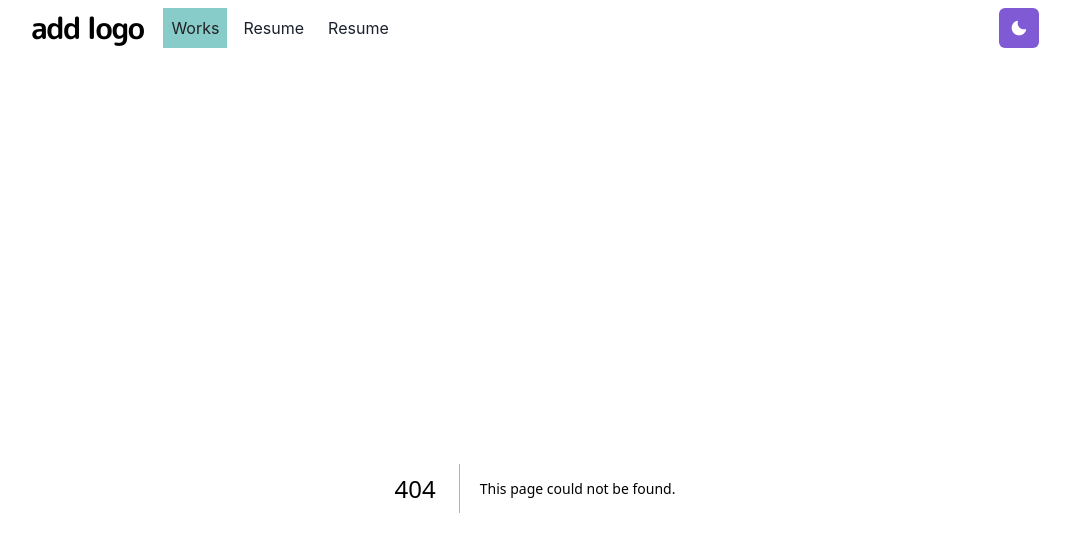
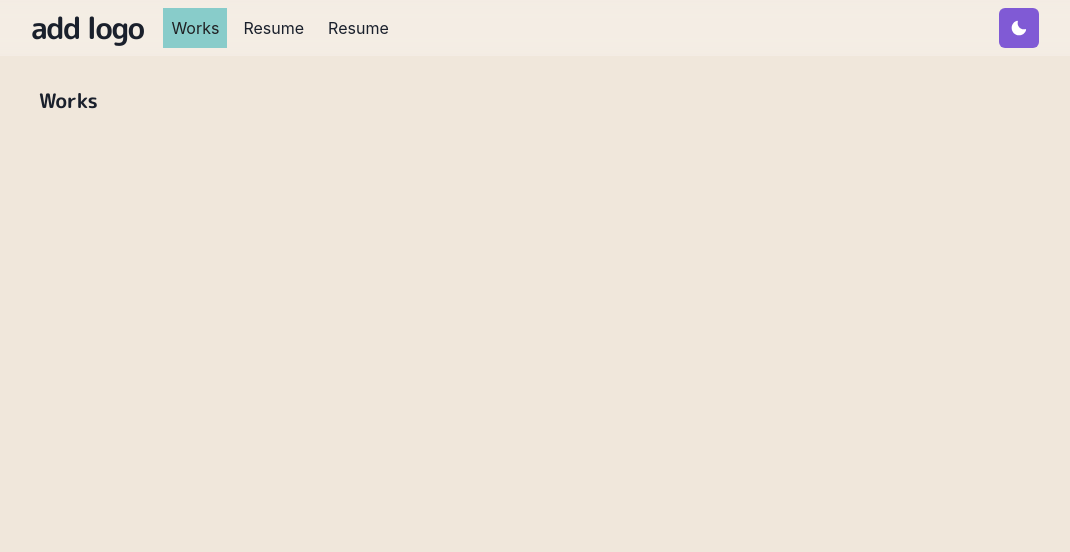
Before and after one commit to AlexanderChao14/AlexanderChao, a Next.js app: page /works in a window 1280 px wide. Before the commit this address had no page. Shown: the top 552 px of the page, without its empty margins (105-1175 px from the left). Built offline with nearby package versions, Linux system fonts and the light colour scheme.

Commit message:
Updated themes for container components and added works page

```diff
--- a/components/navbar.js
+++ b/components/navbar.js
@@ -22,7 +22,7 @@ const LinkItem = ({href, path, childern}) =>{
     const inactiveColor = useColorModeValue('gray.800', 'whiteAlpha.900')
     return(
 
-            <Link p={2} bg={active ? 'grassTeal': undefined} color={active? "#202023" : inactiveColor} >
+            <Link href={href} p={2} bg={active ? 'grassTeal': undefined} color={active? "#202023" : inactiveColor} >
                 {childern}
             </Link>
 
@@ -38,12 +38,11 @@ const Navbar = props => {
             position="fixed"
             as="nav"
             w="100%"
-            // maxW="40%"
             bg={useColorModeValue('#ffffff40', '#20202380')}
             css={{ backdropFilter: 'blur(10px)' }}
             zIndex={2}
             {...props}>
-            <Container display="flex" p={2} maxW="container.lg" wrap="wrap" align="center" justify="space-between">
+            <Container display="flex" p={2} wrap="wrap" align="center" justify="space-between">
                 <Flex align="center" mr={5}>
                     <Heading as="h1" size="lg" letterSpacing={'tighter'}>
                         add logo
--- /dev/null
+++ b/pages/works.js
@@ -0,0 +1,14 @@
+import { Container, Heading , Box, SimpleGrid, Divider } from "@chakra-ui/react";
+import { Section } from '../components/section'
+
+const Works = () => {
+    return (
+        <Container>
+            <Heading as="h3" fontSize={20} mb={4}>
+                Works
+            </Heading>
+        </Container>
+    )
+}
+
+export default Works
--- a/styles/theme.js
+++ b/styles/theme.js
@@ -28,6 +28,11 @@ const components = {
       color: mode('#3d7aed', '#ff63c3')(props),
       textUnderlineOffset: 3
     })
+  },
+  Container: {
+    baseStyle: {
+      maxW: "container.lg",
+    },
   }
 }
 
```
Also changed, not shown: pages/index.js (+12 -2 lines).
